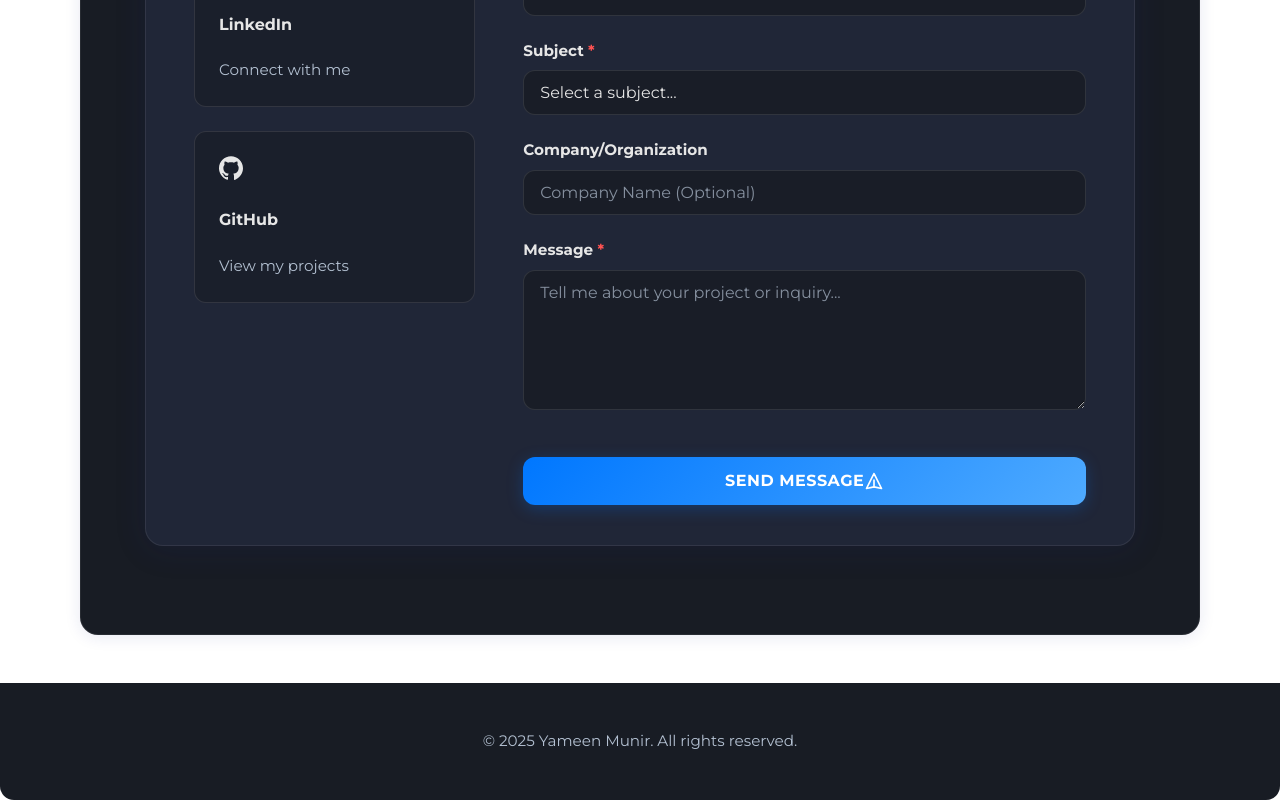
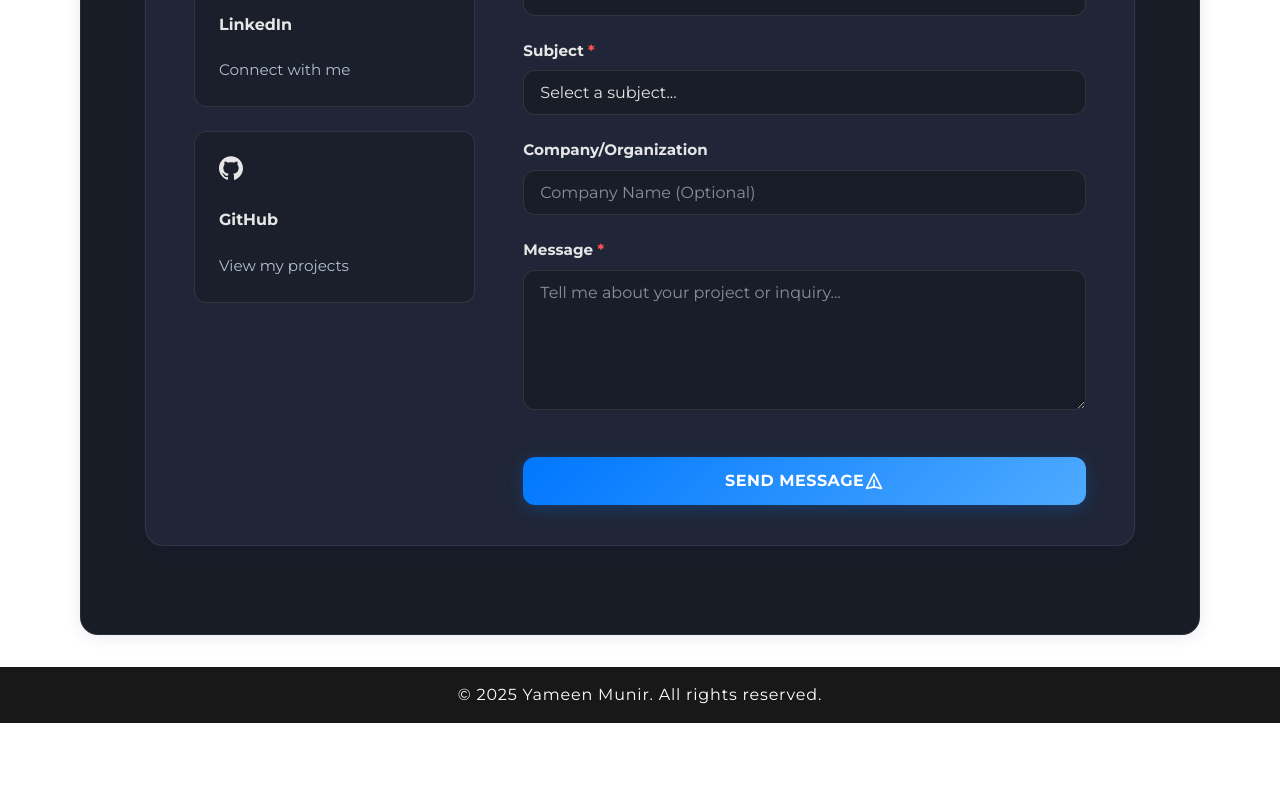
Before and after one commit to YameenMunir/Portfolio-Website, a React (Vite) app: page / in a window 1280 px wide. Shown: the part 4148-4948 px from the top of the page. After the commit the page ends 4871 px from the top, so only its background shows below. Built offline with nearby package versions, Linux system fonts and the light colour scheme.

Commit message:
feat: add footer copyright section with updated styling for improved visibility

```diff
--- a/src/App.css
+++ b/src/App.css
@@ -2225,3 +2225,18 @@ select:focus-visible {
 }
 
 /* ===== END MOBILE OPTIMIZATIONS ===== */
+.footer-copyright {
+  width: 100vw;
+  text-align: center;
+  padding: 1rem 0;
+  background: #181818;
+  color: #fff;
+  font-size: 1rem;
+  letter-spacing: 0.05em;
+  position: relative;
+  left: 50%;
+  right: 50%;
+  margin-left: -50vw;
+  margin-right: -50vw;
+  box-sizing: border-box;
+}
--- a/src/App.jsx
+++ b/src/App.jsx
@@ -272,10 +272,8 @@ function App() {
           </button>
         )}
       </main>
-      <footer className="footer glass-footer">
-        <div className="container">
-          <p>&copy; 2025 Yameen Munir. All rights reserved.</p>
-        </div>
+      <footer className="footer-copyright">
+        © 2025 Yameen Munir. All rights reserved.
       </footer>
     </>
   );
```
